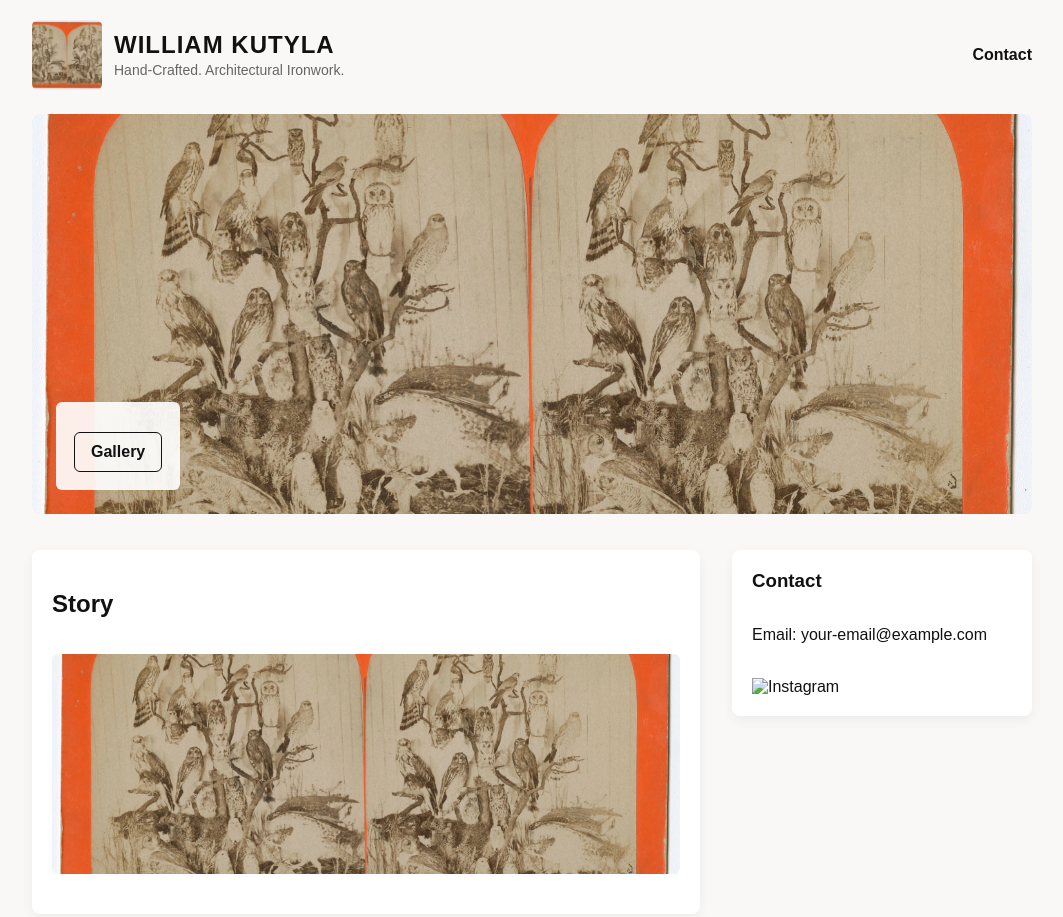
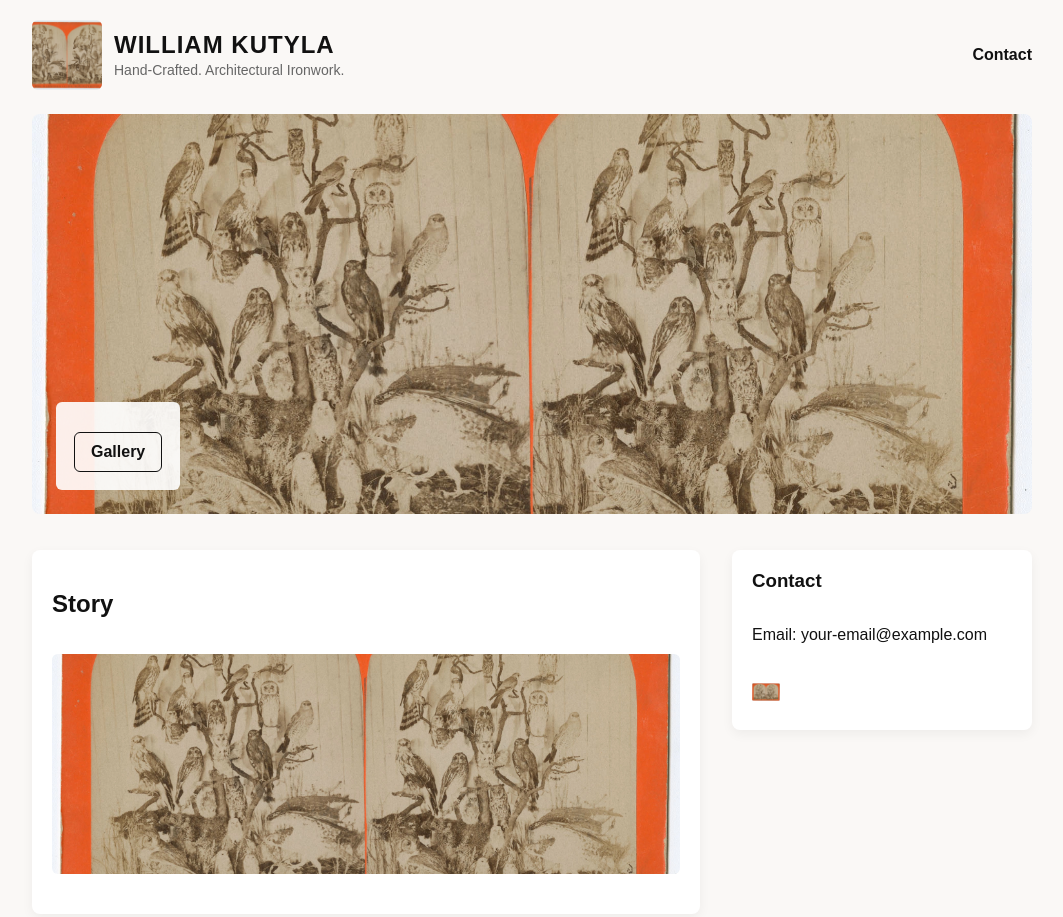
Before and after one commit to immorrtull/willkutyla.github.io, a plain HTML site: page index.html in a window 1280 px wide. Shown: the top 917 px of the page, without its empty margins (108-1171 px from the left). Drawn offline with Linux system fonts and the light colour scheme.

Commit message:
images new

```diff
--- a/index.html
+++ b/index.html
@@ -201,7 +201,7 @@
   <div class="container">
     <header>
       <a href="#" class="logo">
-        <img src="images/placeholder.webp" alt="Logo">
+        <img src="Images/placeholder.webp" alt="Logo">
         <div class="logo-text">
           <h1>WILLIAM KUTYLA</h1>
           <span>Hand-Crafted. Architectural Ironwork.</span>
@@ -217,13 +217,13 @@
     <section class="hero">
       <div class="slides">
         <div class="slide active">
-          <img src="images/placeholder.webp" alt="Slide 1">
+          <img src="Images/placeholder.webp" alt="Slide 1">
         </div>
         <div class="slide">
-          <img src="images/placeholder.webp" alt="Slide 2">
+          <img src="Images/placeholder.webp" alt="Slide 2">
         </div>
         <div class="slide">
-          <img src="images/placeholder.webp" alt="Slide 3">
+          <img src="Images/placeholder.webp" alt="Slide 3">
         </div>
       </div>
       <div class="hero-text">
@@ -235,16 +235,16 @@
       <main>
         <section class="card story" id="story">
           <h2>Story</h2>
-          <img src="images/placeholder.webp" alt="At forge">
+          <img src="Images/placeholder.webp" alt="At forge">
         </section>
 
         <section class="card" id="gallery">
           <h2>Gallery</h2>
           <div style="display: grid; grid-template-columns: repeat(auto-fit, minmax(140px,1fr)); gap: 12px; margin-top: 12px;">
-            <img src="images/placeholder.webp" alt="Gallery image 1" style="width:100%; height:120px; object-fit:cover; border-radius:6px;">
-            <img src="images/placeholder.webp" alt="Gallery image 2" style="width:100%; height:120px; object-fit:cover; border-radius:6px;">
-            <img src="images/placeholder.webp" alt="Gallery image 3" style="width:100%; height:120px; object-fit:cover; border-radius:6px;">
-            <img src="images/placeholder.webp" alt="Gallery image 4" style="width:100%; height:120px; object-fit:cover; border-radius:6px;">
+            <img src="Images/placeholder.webp" alt="Gallery image 1" style="width:100%; height:120px; object-fit:cover; border-radius:6px;">
+            <img src="Images/placeholder.webp" alt="Gallery image 2" style="width:100%; height:120px; object-fit:cover; border-radius:6px;">
+            <img src="Images/placeholder.webp" alt="Gallery image 3" style="width:100%; height:120px; object-fit:cover; border-radius:6px;">
+            <img src="Images/placeholder.webp" alt="Gallery image 4" style="width:100%; height:120px; object-fit:cover; border-radius:6px;">
           </div>
         </section>
       </main>
@@ -254,7 +254,7 @@
           <h3>Contact</h3>
           <p>Email: <a href="mailto:your-email@example.com">your-email@example.com</a></p>
           <div class="socials">
-            <a href="#"><img src="images/instagram-icon.png" alt="Instagram"></a>
+            <a href="#"><img src="Images/placeholder.webp" alt="Instagram"></a>
           </div>
         </div>
       </aside>
```
